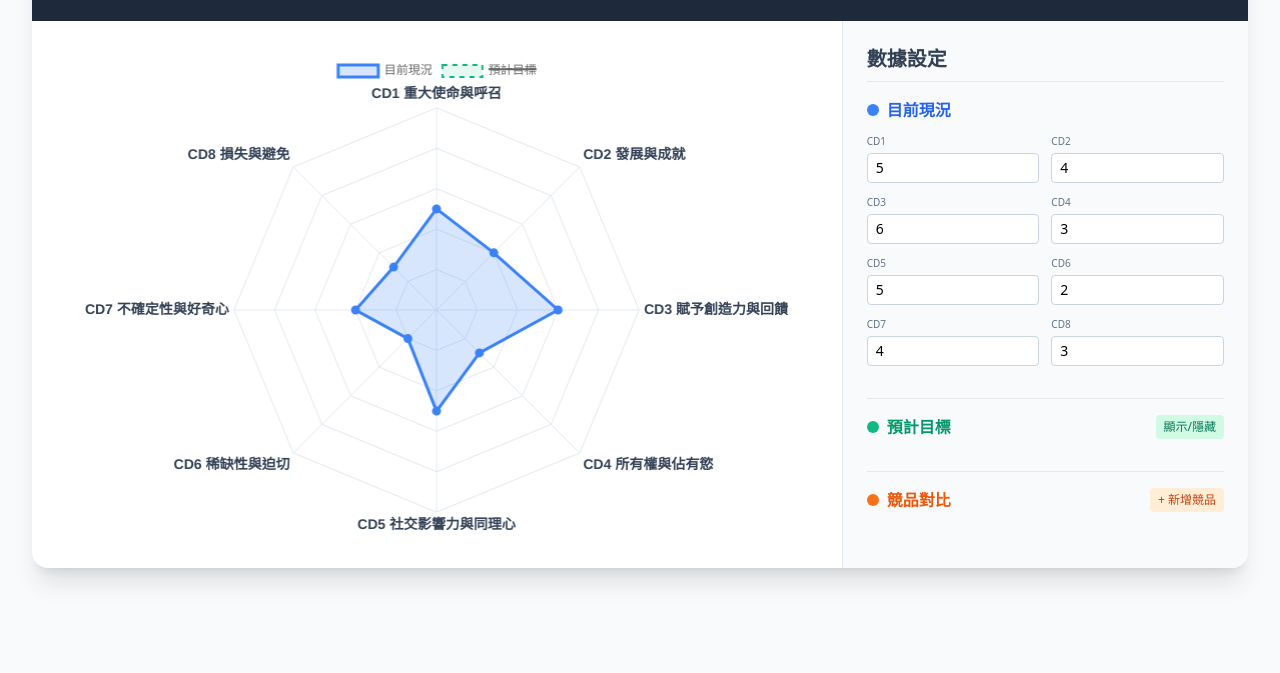
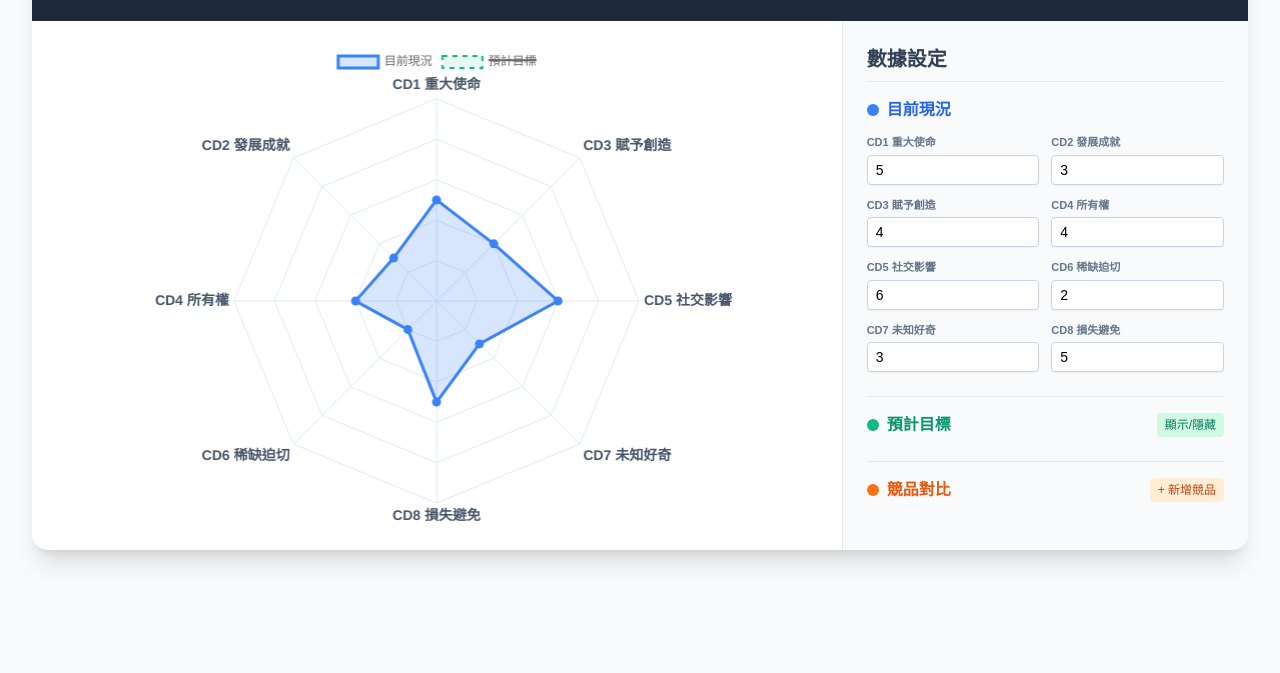
Before and after one commit to im1010ioio/octalysis-analysis, a plain HTML site: page index.html in a window 1280 px wide. Shown: the part 127-800 px from the top of the page. Drawn offline with nearby package versions, Linux system fonts and the light colour scheme.

Commit message:
fixed labels

```diff
--- a/index.html
+++ b/index.html
@@ -9,6 +9,7 @@
     <style>
         body {
             background-color: #f8fafc;
+            font-family: "Microsoft JhengHei", sans-serif;
         }
         .canvas-container {
             position: relative;
@@ -16,6 +17,7 @@
             height: 60vh;
             width: 100%;
         }
+        /* 移除數字輸入框的箭頭 */
         input[type="number"] {
             -moz-appearance: textfield;
         }
@@ -43,39 +45,39 @@
             </div>
 
             <!-- 右側：控制面板 -->
-            <div class="lg:w-1/3 p-6 bg-slate-50 overflow-y-auto max-h-[80vh]">
+            <div class="lg:w-1/3 p-6 bg-slate-50 overflow-y-auto max-h-[85vh]">
                 <h2 class="text-xl font-bold mb-4 text-slate-700 border-b pb-2">數據設定</h2>
 
                 <!-- 目前狀態 (固定) -->
-                <div class="mb-8">
+                <div class="mb-6">
                     <h3 class="font-bold text-blue-600 mb-3 flex items-center">
                         <span class="w-3 h-3 bg-blue-500 rounded-full mr-2"></span> 目前現況
                     </h3>
                     <div id="currentInputs" class="grid grid-cols-2 gap-3">
-                        <!-- 動態生成 8 個核心驅動力輸入 -->
+                        <!-- 動態生成 CD1-CD8 輸入框 -->
                     </div>
                 </div>
 
                 <!-- 預計目標 (切換) -->
-                <div class="mb-8 border-t pt-4">
+                <div class="mb-6 border-t pt-4">
                     <div class="flex justify-between items-center mb-3">
                         <h3 class="font-bold text-emerald-600 flex items-center">
                             <span class="w-3 h-3 bg-emerald-500 rounded-full mr-2"></span> 預計目標
                         </h3>
-                        <button onclick="toggleDataset('target')" id="btn-target" class="text-xs px-2 py-1 rounded bg-emerald-100 text-emerald-700 hover:bg-emerald-200">顯示/隱藏</button>
+                        <button onclick="toggleDataset('target')" id="btn-target" class="text-xs px-2 py-1 rounded bg-emerald-100 text-emerald-700 hover:bg-emerald-200 transition">顯示/隱藏</button>
                     </div>
                     <div id="targetInputs" class="grid grid-cols-2 gap-3 hidden">
                         <!-- 目標分數輸入 -->
                     </div>
                 </div>
 
-                <!-- 競品分析 (新增) -->
-                <div class="mb-8 border-t pt-4">
+                <!-- 競品分析 -->
+                <div class="mb-6 border-t pt-4">
                     <div class="flex justify-between items-center mb-3">
                         <h3 class="font-bold text-orange-600 flex items-center">
                             <span class="w-3 h-3 bg-orange-500 rounded-full mr-2"></span> 競品對比
                         </h3>
-                        <button onclick="addCompetitor()" class="text-xs px-2 py-1 rounded bg-orange-100 text-orange-700 hover:bg-orange-200">+ 新增競品</button>
+                        <button onclick="addCompetitor()" class="text-xs px-2 py-1 rounded bg-orange-100 text-orange-700 hover:bg-orange-200 transition">+ 新增競品</button>
                     </div>
                     <div id="competitorList" class="space-y-4">
                         <!-- 競品列表區域 -->
@@ -86,22 +88,37 @@
     </div>
 
     <script>
-        const labels = [
-            'CD1 重大使命與呼召',
-            'CD2 發展與成就',
-            'CD3 賦予創造力與回饋',
-            'CD4 所有權與佔有慾',
-            'CD5 社交影響力與同理心',
-            'CD6 稀缺性與迫切',
-            'CD7 不確定性與好奇心',
-            'CD8 損失與避免'
+        // 1. 定義圖表上的標籤順序 (維持您原本的設定，這決定了雷達圖軸線的順序)
+        // 順序: CD1, CD3, CD5, CD7, CD8, CD6, CD4, CD2 (對應 index 0~7)
+        const chartLabels = [
+            'CD1 重大使命',
+            'CD3 賦予創造',
+            'CD5 社交影響',
+            'CD7 未知好奇',
+            'CD8 損失避免',
+            'CD6 稀缺迫切',
+            'CD4 所有權',
+            'CD2 發展成就'
+        ];
+
+        // 2. 定義輸入框的順序與對應關係 (這是給使用者看的，依照 CD1~CD8 排序)
+        // dataIndex 指向 chartLabels 陣列中的位置
+        const inputConfig = [
+            { code: 'CD1', label: '重大使命', dataIndex: 0 },
+            { code: 'CD2', label: '發展成就', dataIndex: 7 }, // 在 chartLabels 的最後一個
+            { code: 'CD3', label: '賦予創造', dataIndex: 1 },
+            { code: 'CD4', label: '所有權',   dataIndex: 6 },
+            { code: 'CD5', label: '社交影響', dataIndex: 2 },
+            { code: 'CD6', label: '稀缺迫切', dataIndex: 5 },
+            { code: 'CD7', label: '未知好奇', dataIndex: 3 },
+            { code: 'CD8', label: '損失避免', dataIndex: 4 }
         ];
 
         let chart;
         const datasets = {
-            current: [5, 4, 6, 3, 5, 2, 4, 3],
+            current: [5, 4, 6, 3, 5, 2, 4, 3], // 這裡的數據順序對應 chartLabels
             target: [8, 8, 7, 6, 7, 5, 6, 4],
-            competitors: [] // 格式: { name: '名稱', data: [], visible: true, color: '' }
+            competitors: []
         };
 
         const colors = [
@@ -115,7 +132,7 @@
             const ctx = document.getElementById('octalysisChart').getContext('2d');
 
             const chartData = {
-                labels: labels,
+                labels: chartLabels,
                 datasets: [
                     {
                         label: '目前現況',
@@ -155,50 +172,69 @@
                             ticks: { stepSize: 2, display: false },
                             pointLabels: {
                                 font: { size: 14, weight: 'bold' },
-                                color: '#334155'
+                                color: '#475569'
                             }
                         }
                     },
                     plugins: {
-                        legend: { position: 'top' }
+                        legend: { position: 'top' },
+                        tooltip: {
+                            callbacks: {
+                                title: function(context) {
+                                    // Tooltip 顯示完整的標籤
+                                    return context[0].label;
+                                }
+                            }
+                        }
                     }
                 }
             });
         }
 
+        // 修改後的生成輸入框函數：使用 inputConfig 進行順序生成
         function createInputGroup(containerId, dataArray, type, competitorIndex = null) {
             const container = document.getElementById(containerId);
             container.innerHTML = '';
 
-            labels.forEach((label, i) => {
+            // 遍歷 inputConfig (CD1 到 CD8 順序)
+            inputConfig.forEach((item) => {
                 const div = document.createElement('div');
-                div.className = 'flex flex-col';
+                div.className = 'flex flex-col relative group';
 
                 const labelText = document.createElement('label');
-                labelText.className = 'text-[10px] text-slate-500 mb-1';
-                labelText.innerText = `CD${i+1}`;
+                labelText.className = 'text-[11px] font-bold text-slate-500 mb-1';
+                labelText.innerText = `${item.code} ${item.label}`;
 
                 const input = document.createElement('input');
                 input.type = 'number';
                 input.min = 0;
                 input.max = 10;
-                input.value = competitorIndex !== null ? datasets.competitors[competitorIndex].data[i] : dataArray[i];
-                input.className = 'border border-slate-300 rounded px-2 py-1 text-sm focus:ring-2 focus:ring-blue-400 outline-none';
+                // 根據 mapping 取得正確的數據值
+                // dataIndex 是該項目在 chart labels/data array 中的真實位置
+                input.value = competitorIndex !== null ? datasets.competitors[competitorIndex].data[item.dataIndex] : dataArray[item.dataIndex];
+
+                // 設定輸入框顏色樣式
+                let ringColor = 'focus:ring-blue-400';
+                if(type === 'target') ringColor = 'focus:ring-emerald-400';
+                if(type === 'competitor') ringColor = 'focus:ring-orange-400';
+
+                input.className = `border border-slate-300 rounded px-2 py-1 text-sm focus:ring-2 ${ringColor} outline-none transition shadow-sm`;
 
                 input.oninput = (e) => {
                     let val = parseInt(e.target.value) || 0;
                     if (val > 10) val = 10;
                     if (val < 0) val = 0;
 
+                    // 更新數據時，寫入到正確的 dataIndex 位置
                     if (competitorIndex !== null) {
-                        datasets.competitors[competitorIndex].data[i] = val;
+                        datasets.competitors[competitorIndex].data[item.dataIndex] = val;
                         updateChart();
                     } else if (type === 'current') {
-                        datasets.current[i] = val;
+                        datasets.current[item.dataIndex] = val;
                         chart.data.datasets[0].data = datasets.current;
                         chart.update();
                     } else if (type === 'target') {
-                        datasets.target[i] = val;
+                        datasets.target[item.dataIndex] = val;
                         chart.data.datasets[1].data = datasets.target;
                         chart.update();
                     }
@@ -216,11 +252,22 @@
             const inputArea = document.getElementById(`${type}Inputs`);
 
             const datasetIndex = isTarget ? 1 : null;
+
+            // 切換圖表顯示
+            const meta = chart.getDatasetMeta(datasetIndex);
+            meta.hidden = meta.hidden === null ? !chart.data.datasets[datasetIndex].hidden : null;
             chart.setDatasetVisibility(datasetIndex, !chart.isDatasetVisible(datasetIndex));
+
             chart.update();
 
+            // 切換 UI 顯示
             inputArea.classList.toggle('hidden');
             btn.innerText = inputArea.classList.contains('hidden') ? '顯示/隱藏' : '收合';
+
+            // 如果展開，重新生成輸入框以確保數值同步（非必要但安全）
+            if(!inputArea.classList.contains('hidden')){
+                createInputGroup('targetInputs', datasets.target, 'target');
+            }
         }
 
         function addCompetitor() {
@@ -229,6 +276,7 @@
             const newComp = {
                 id: id,
                 name: `競品 ${datasets.competitors.length + 1}`,
+                // 預設值全為 3，依照 chartLabels 的順序
                 data: [3, 3, 3, 3, 3, 3, 3, 3],
                 color: color
             };
@@ -249,35 +297,48 @@
 
             datasets.competitors.forEach((comp, idx) => {
                 const wrapper = document.createElement('div');
-                wrapper.className = 'bg-white p-3 rounded-lg border border-slate-200 shadow-sm';
+                wrapper.className = 'bg-white p-4 rounded-lg border border-slate-200 shadow-sm transition hover:shadow-md';
 
                 const header = document.createElement('div');
-                header.className = 'flex justify-between items-center mb-2';
+                header.className = 'flex justify-between items-center mb-3 pb-2 border-b border-dashed border-slate-200';
+
+                const nameWrapper = document.createElement('div');
+                nameWrapper.className = 'flex items-center gap-2 w-full';
+
+                // 色塊標示
+                const colorDot = document.createElement('div');
+                colorDot.className = 'w-3 h-3 rounded-full';
+                colorDot.style.backgroundColor = comp.color;
 
                 const nameInput = document.createElement('input');
                 nameInput.value = comp.name;
-                nameInput.className = 'font-bold text-sm bg-transparent border-b border-dashed border-slate-300 focus:border-orange-400 outline-none w-2/3';
+                nameInput.className = 'font-bold text-sm bg-transparent border-none focus:ring-0 text-slate-700 w-2/3';
                 nameInput.oninput = (e) => {
                     comp.name = e.target.value;
                     updateChart();
                 };
 
                 const delBtn = document.createElement('button');
-                delBtn.innerHTML = '✕';
-                delBtn.className = 'text-slate-400 hover:text-red-500 text-xs';
+                delBtn.innerHTML = '✕ 移除';
+                delBtn.className = 'text-slate-400 hover:text-red-500 text-xs ml-auto whitespace-nowrap px-2';
                 delBtn.onclick = () => removeCompetitor(comp.id);
 
-                header.appendChild(nameInput);
-                header.appendChild(delBtn);
+                nameWrapper.appendChild(colorDot);
+                nameWrapper.appendChild(nameInput);
+                nameWrapper.appendChild(delBtn);
+                header.appendChild(nameWrapper);
                 wrapper.appendChild(header);
 
                 const gridId = `comp-grid-${comp.id}`;
                 const grid = document.createElement('div');
                 grid.id = gridId;
-                grid.className = 'grid grid-cols-4 gap-2';
+                // 競品輸入框稍微小一點，一行4個
+                grid.className = 'grid grid-cols-4 gap-x-2 gap-y-3';
                 wrapper.appendChild(grid);
 
                 container.appendChild(wrapper);
+
+                // 使用修改後的函數生成輸入框 (會自動依照 CD1-CD8 排序)
                 createInputGroup(gridId, null, 'competitor', idx);
             });
         }
```
